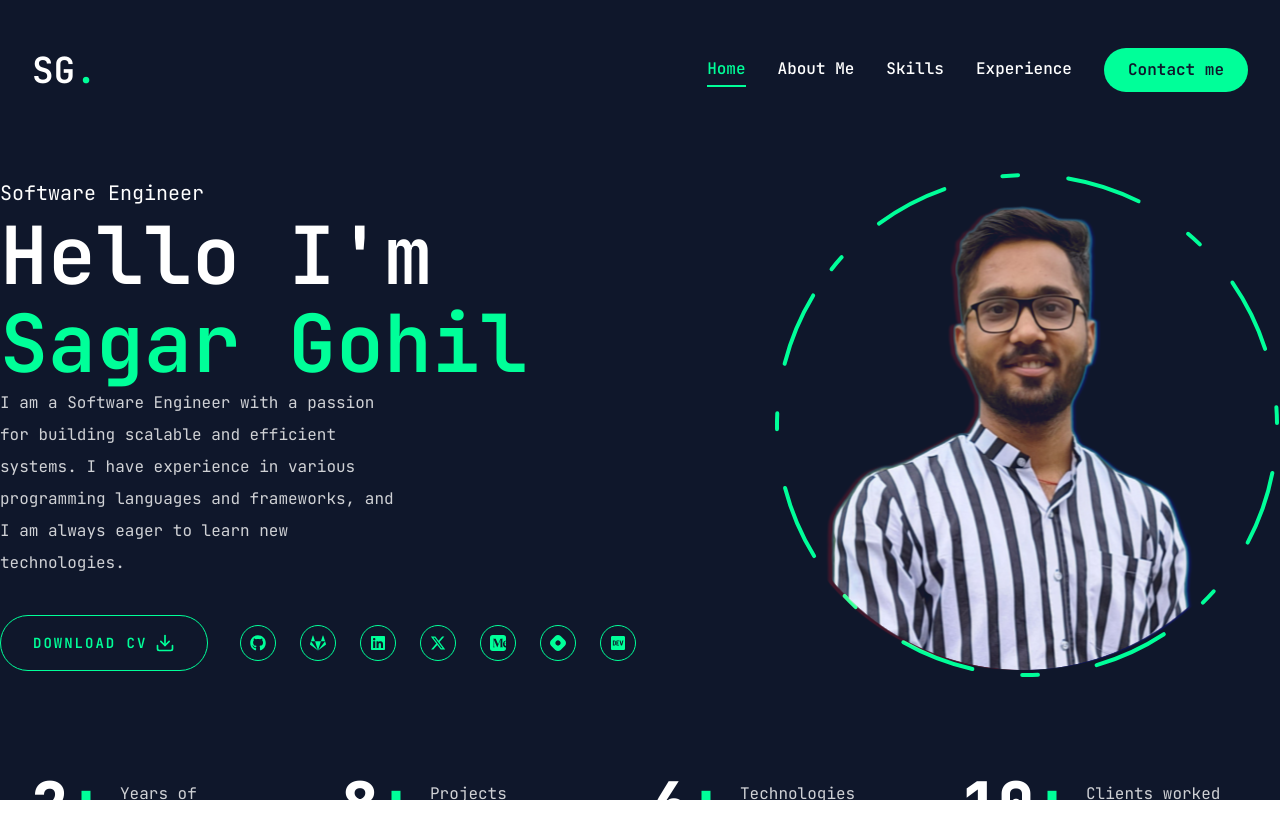
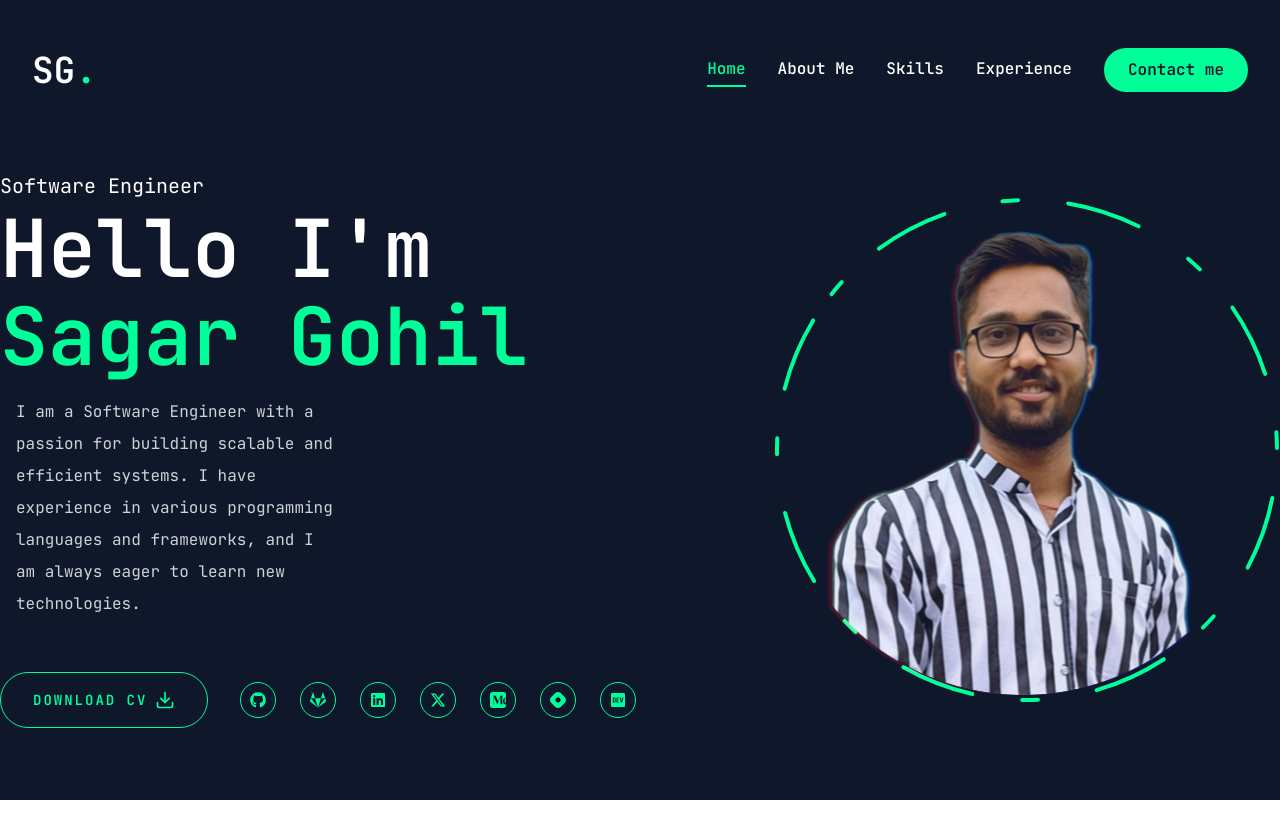
Before and after one commit to sagarbgohil/sagar-portfolio, a Next.js app: page / in a window 1280 px wide. Shown: the top 838 px of the page. Built offline with nearby package versions, Linux system fonts and the light colour scheme.

Commit message:
fix: adjust paragraph width and update Socials component styles in Home

```diff
--- a/app/page.jsx
+++ b/app/page.jsx
@@ -16,7 +16,7 @@ const Home = () => {
               <br /> <span className="text-accent">Sagar Gohil</span>
               <br />
             </h1>
-            <p className="max-w-[400px] mb-9 text-white/80">
+            <p className="max-w-[350px] p-4 mb-9 text-white/80">
               I am a Software Engineer with a passion for building scalable and
               efficient systems. I have experience in various programming
               languages and frameworks, and I am always eager to learn new
@@ -35,7 +35,7 @@ const Home = () => {
 
               <div className="mb-8 xl:mb-0">
                 <Socials
-                  containerStyles="flex gap-6"
+                  containerStyles="flex flex-wrap justify-center gap-4 sm:gap-6"
                   iconStyles="w-9 h-9 border border-accent rounded-full flex justify-center items-center text-accent text-base hoover:bg-accent hover:text-primary hover:transition-all duration-500"
                 />
               </div>
```
